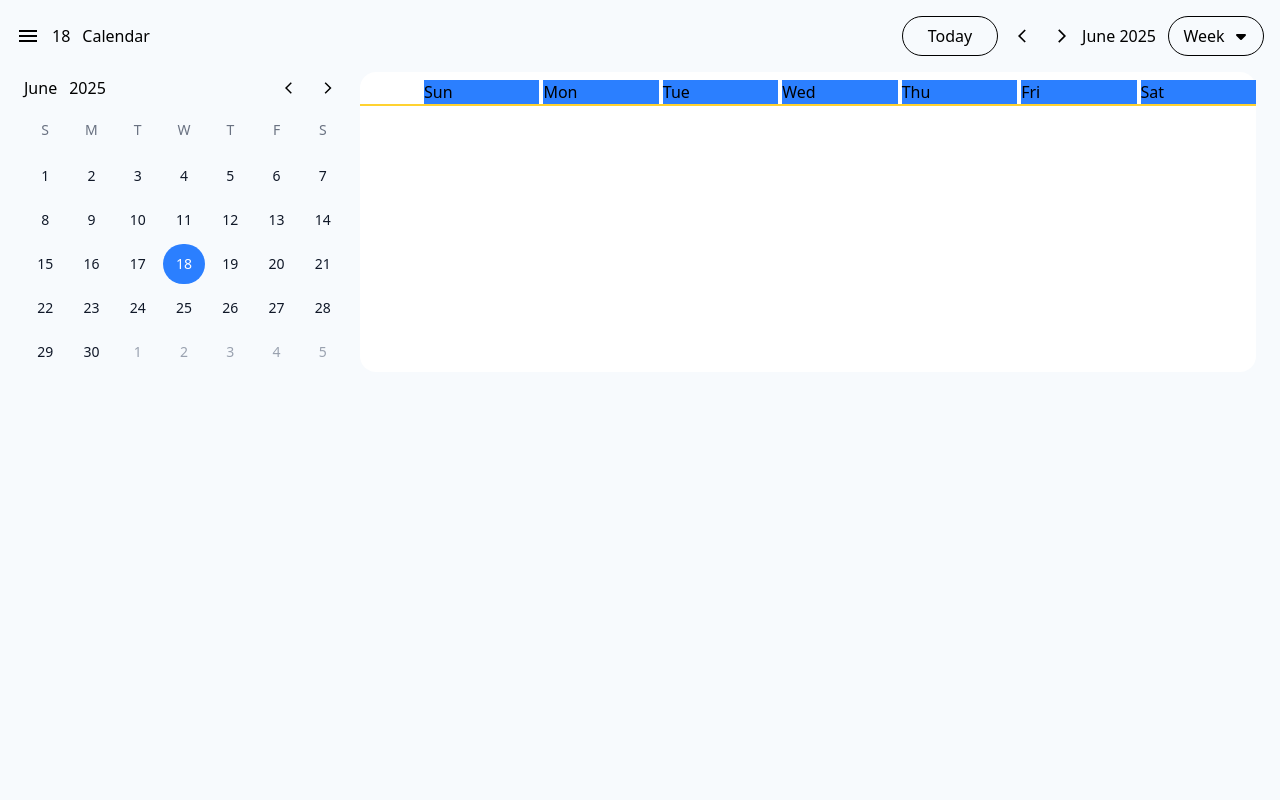
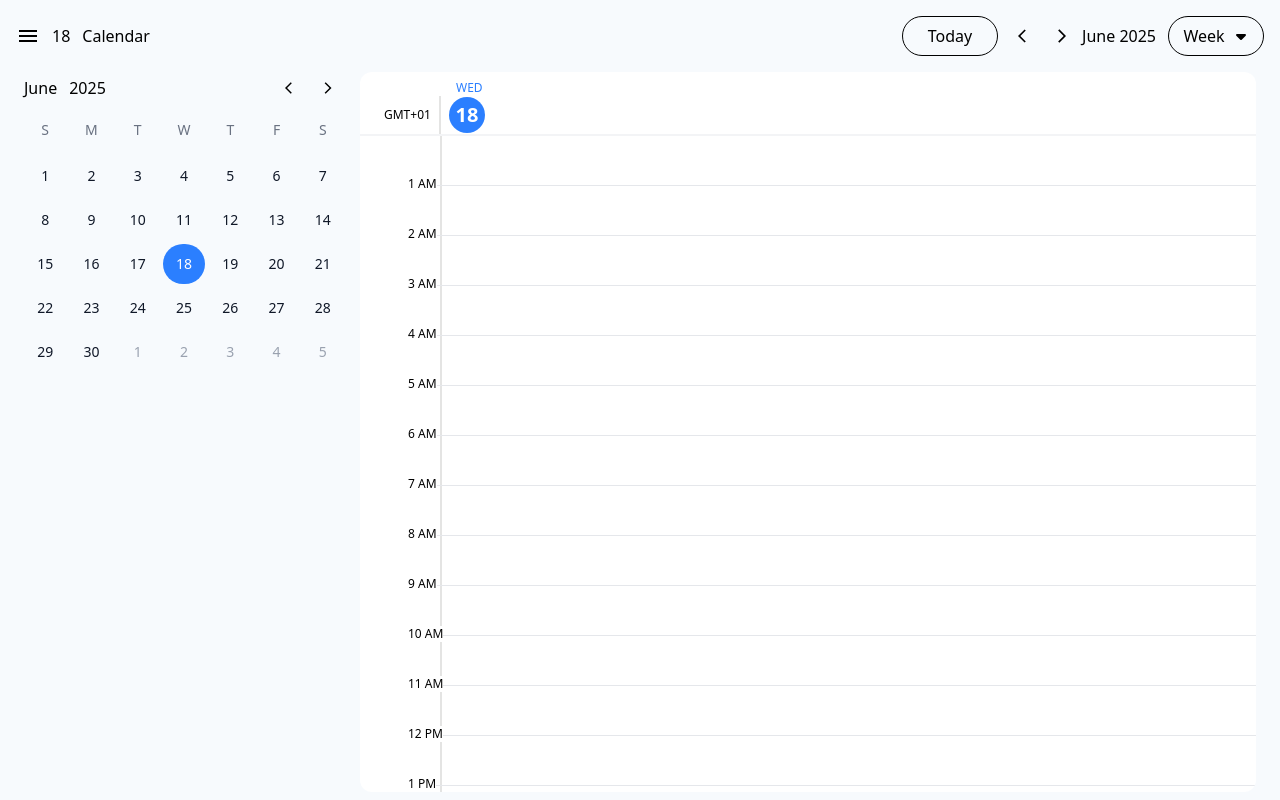
Before and after one commit to mrvicthor/calendar-app, a React (Vite) app: page / in a window 1280 px wide. Built offline with nearby package versions, Linux system fonts and the light colour scheme.

Commit message:
feat(layout.tsx): added day-view

```diff
--- a/index.html
+++ b/index.html
@@ -6,7 +6,7 @@
     <meta name="viewport" content="width=device-width, initial-scale=1.0" />
     <title>Vite + React + TS</title>
   </head>
-  <body class="h-dvh pb-4">
+  <body class="">
     <div id="root"></div>
     <script type="module" src="/src/main.tsx"></script>
   </body>
--- /dev/null
+++ b/src/components/day-view.tsx
@@ -0,0 +1,78 @@
+import { useCalendarContext } from "../hooks/useCalendarContext";
+
+const TIME_SLOTS = [
+  "",
+  "1 AM",
+  "2 AM",
+  "3 AM",
+  "4 AM",
+  "5 AM",
+  "6 AM",
+  "7 AM",
+  "8 AM",
+  "9 AM",
+  "10 AM",
+  "11 AM",
+  "12 PM",
+  "1 PM",
+  "2 PM",
+  "3 PM",
+  "4 PM",
+  "5 PM",
+  "6 PM",
+  "7 PM",
+  "8 PM",
+  "9 PM",
+  "10 PM",
+  "11 PM",
+];
+
+const DayView = () => {
+  const { currentDate } = useCalendarContext();
+  const date = new Date(currentDate);
+  const currentDay = date.getDate();
+  const minutesInDay = date.getHours() * 60 + date.getMinutes();
+
+  const topOffsetRem = (minutesInDay * 3.125) / 60;
+
+  return (
+    <>
+      <div className="ml-24 grid grid-cols-7 gap-1">
+        <h2 className="text-xs text-blue-500 uppercase">
+          {currentDate.toLocaleDateString("en-GB", {
+            weekday: "short",
+          })}
+        </h2>
+      </div>
+      <section className="flex flex-col divide-gray-100 divide-y-2 h-full">
+        <div className="flex gap-2 items-center px-6 h-10">
+          <span className="text-xs">GMT+01</span>
+          <div className="h-full bg-[#E4E4E3] w-0.5" />
+          <span className="text-xl font-bold text-white bg-blue-500 h-9 w-9 rounded-full px-2 py-1 flex items-center justify-center">
+            {currentDay}
+          </span>
+        </div>
+
+        <ul className="flex-1 overflow-y-auto pl-12 relative">
+          <div
+            style={{ top: `${topOffsetRem}rem` }}
+            className="bg-red-400 absolute left-[4.98rem] w-full h-0.5 z-50"
+          />
+          {TIME_SLOTS.map((time, index) => (
+            <li
+              className="border-b border-gray-200 min-h-[3.125rem] flex relative"
+              key={index}
+            >
+              <span className="absolute -top-2.5 z-50 bg-white text-xs">
+                {time}
+              </span>
+              <div className="min-h-full bg-[#E4E4E3] w-0.5 ml-8" />
+            </li>
+          ))}
+        </ul>
+      </section>
+    </>
+  );
+};
+
+export default DayView;
--- a/src/components/details.tsx
+++ /dev/null
@@ -1,33 +0,0 @@
-import { useCalendarContext } from "../hooks/useCalendarContext";
-import { DAYS } from "../utils";
-
-const Details = () => {
-  const { isToday, calendarDays, currentDate } = useCalendarContext();
-  const today = new Date();
-  //   const currentWeek = [];
-
-  return (
-    <section className="pt-2">
-      <div className="ml-16 grid grid-cols-7 gap-1">
-        {DAYS.map((day, index) => (
-          <div className={`${isToday(today) && "bg-blue-500"}`} key={index}>
-            {day}
-          </div>
-        ))}
-      </div>
-      <div className="grid grid-cols-7 border border-amber-300">
-        {/* {weeks.filter(week => week.includes(currentDate)).map((dayInfo, index) => {
-          const { date, , isCurrentMonth } = dayInfo;
-
-          return (
-            <button key={index} className="h-6 w-6">
-              {day}
-            </button>
-          );
-        })} */}
-      </div>
-    </section>
-  );
-};
-
-export default Details;
--- a/src/components/home.tsx
+++ b/src/components/home.tsx
@@ -1,16 +1,15 @@
 import Calendar from "./calendar";
-import Details from "./details";
+import Layout from "./layout";
+
 import Header from "./header";
 
 const Home = () => {
   return (
     <>
       <Header />
-      <main className="grid [grid-template-columns:20rem_1fr] px-6 gap-4 pb-4">
+      <main className="grid [grid-template-columns:20rem_1fr] px-6 gap-4 h-[45rem]">
         <Calendar />
-        <section className="bg-white rounded-2xl">
-          <Details />
-        </section>
+        <Layout />
       </main>
     </>
   );
--- /dev/null
+++ b/src/components/layout.tsx
@@ -0,0 +1,17 @@
+// import { useCalendarContext } from "../hooks/useCalendarContext";
+
+import DayView from "./day-view";
+
+const Layout = () => {
+  // const { isToday, calendarDays, currentDate } = useCalendarContext();
+
+  //   const currentWeek = [];
+
+  return (
+    <section className="pt-2 max-h-full bg-white overflow-hidden rounded-xl">
+      <DayView />
+    </section>
+  );
+};
+
+export default Layout;
```
